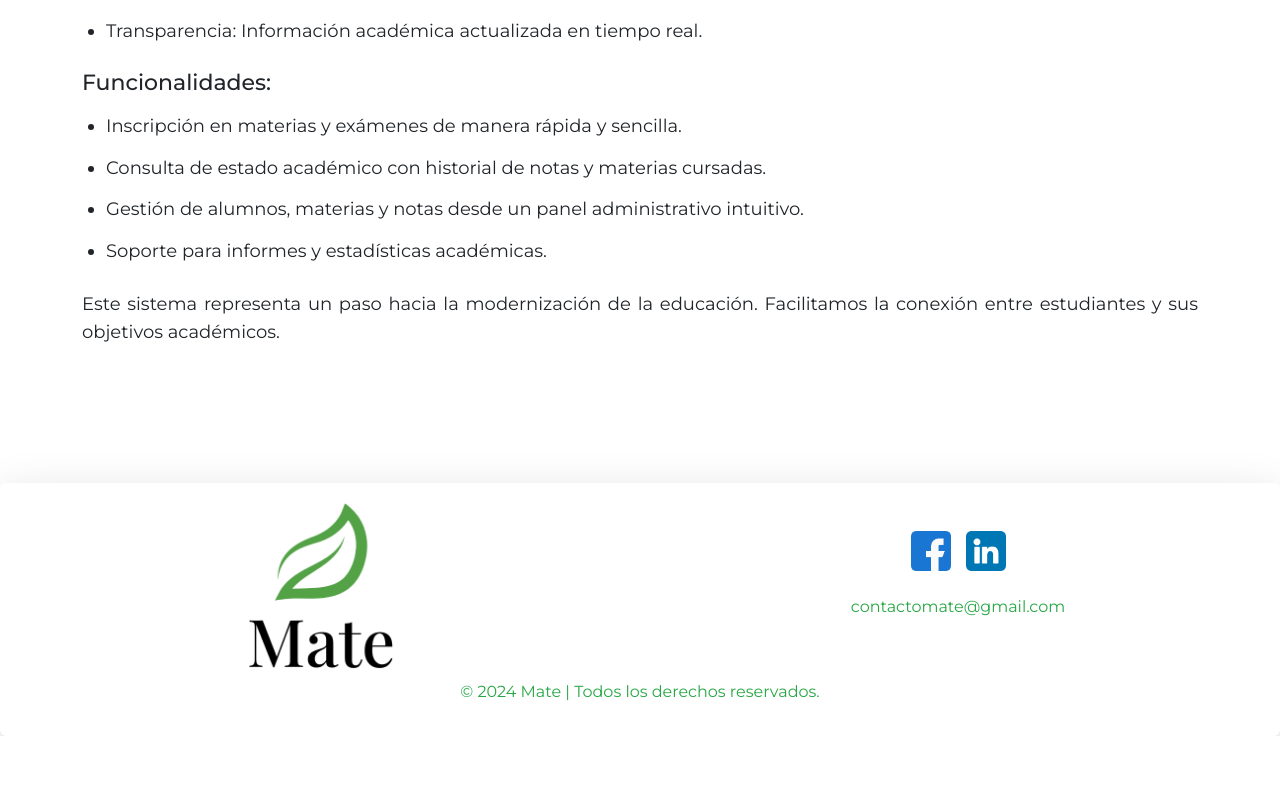
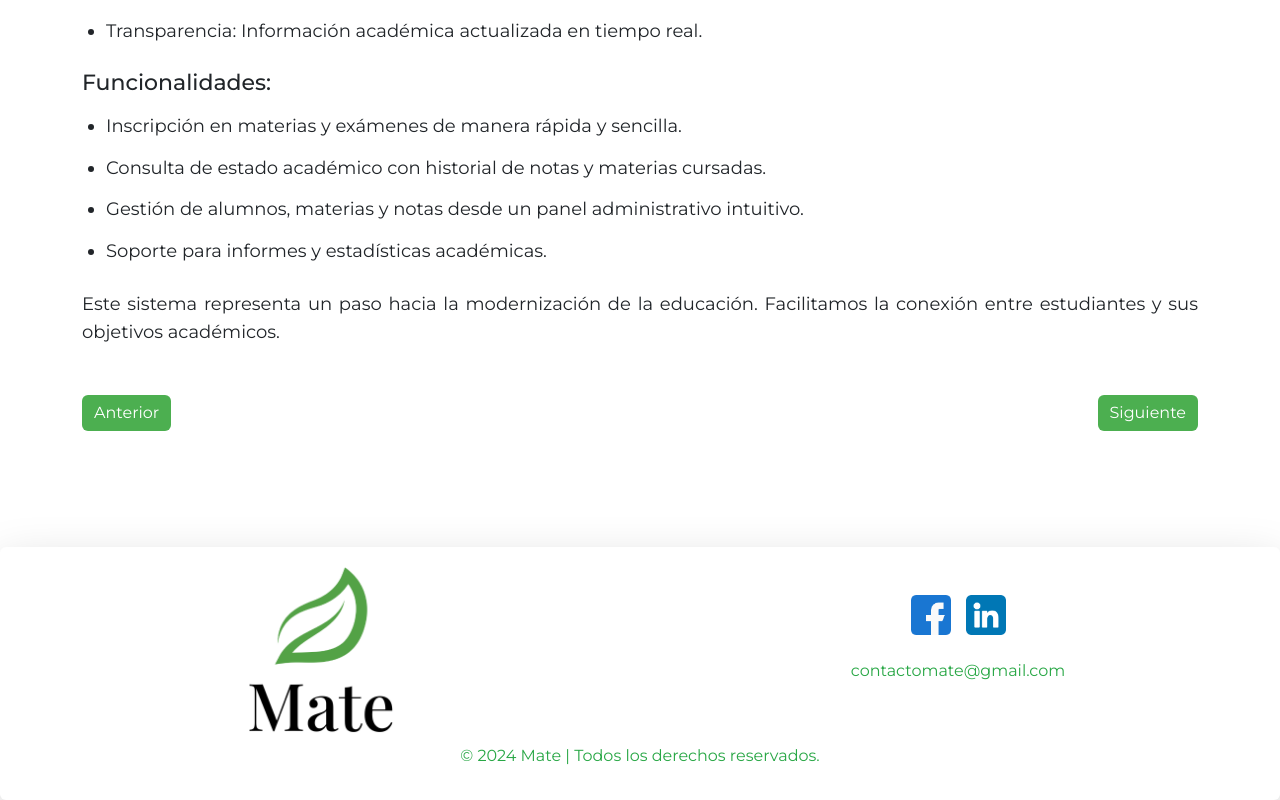
Before and after one commit to ivan-silva22/mate, a React (Vite) app: page /autogestion-estudiante in a window 1280 px wide. Shown: the part 965-1765 px from the top of the page. Before the commit the page ends 1701 px from the top, so only its background shows below. Built offline with nearby package versions, Linux system fonts and the light colour scheme.

Commit message:
agregue  el maquetado de Estudiantes

```diff
--- a/src/App.css
+++ b/src/App.css
@@ -115,7 +115,7 @@ body{
 footer {
   background-color: #ffff;
   color: #fff;
-  margin-top: 80px;
+  margin-top: 60px;
 }
 
 .img-logo-footer{
--- a/src/components/common/Menu.jsx
+++ b/src/components/common/Menu.jsx
@@ -1,5 +1,5 @@
 import { Nav, Container, Navbar, NavDropdown } from "react-bootstrap";
-import logo from "../../../public/Mate.png";
+import logo from "../../../public/MateTransparente.png";
 import { Link } from "react-router";
 
 
--- a/src/components/views/Estudiantes.jsx
+++ b/src/components/views/Estudiantes.jsx
@@ -1,5 +1,6 @@
 import { Container } from "react-bootstrap";
 import sistema from "../../../public/sistema.png";
+import { Link } from "react-router";
 
 const Estudiantes = () => {
   return (
@@ -58,6 +59,14 @@ const Estudiantes = () => {
           </p>
         </div>
       </section>
+      <section className="d-flex justify-content-between mt-5">
+        <div>
+            <Link className="btn btn-info">Anterior</Link>
+        </div>
+        <div>
+        <Link className="btn btn-info">Siguiente</Link>
+        </div>
+      </section>
     </Container>
   );
 };
```
Also changed, not shown: public/MateTransparente.png.
